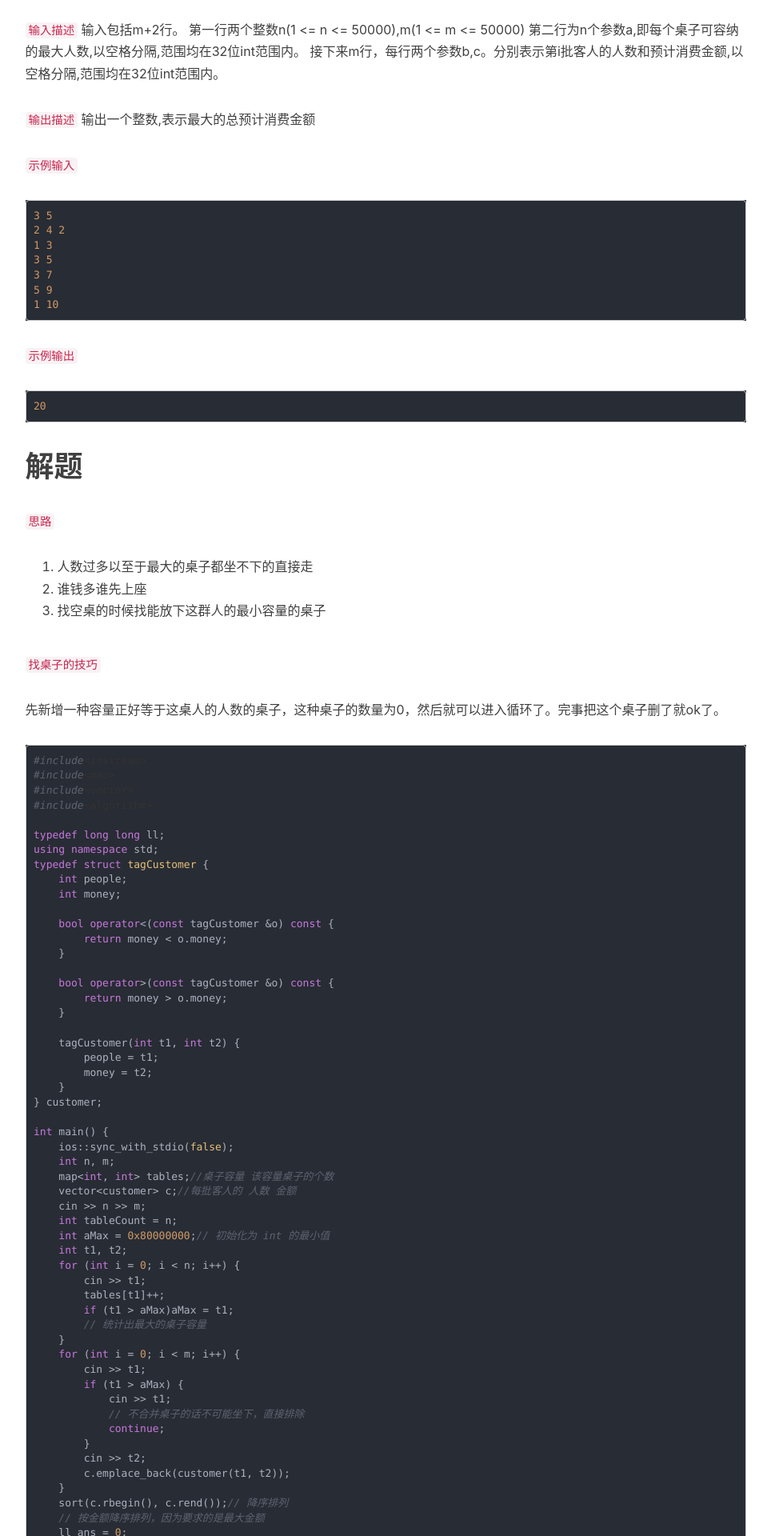
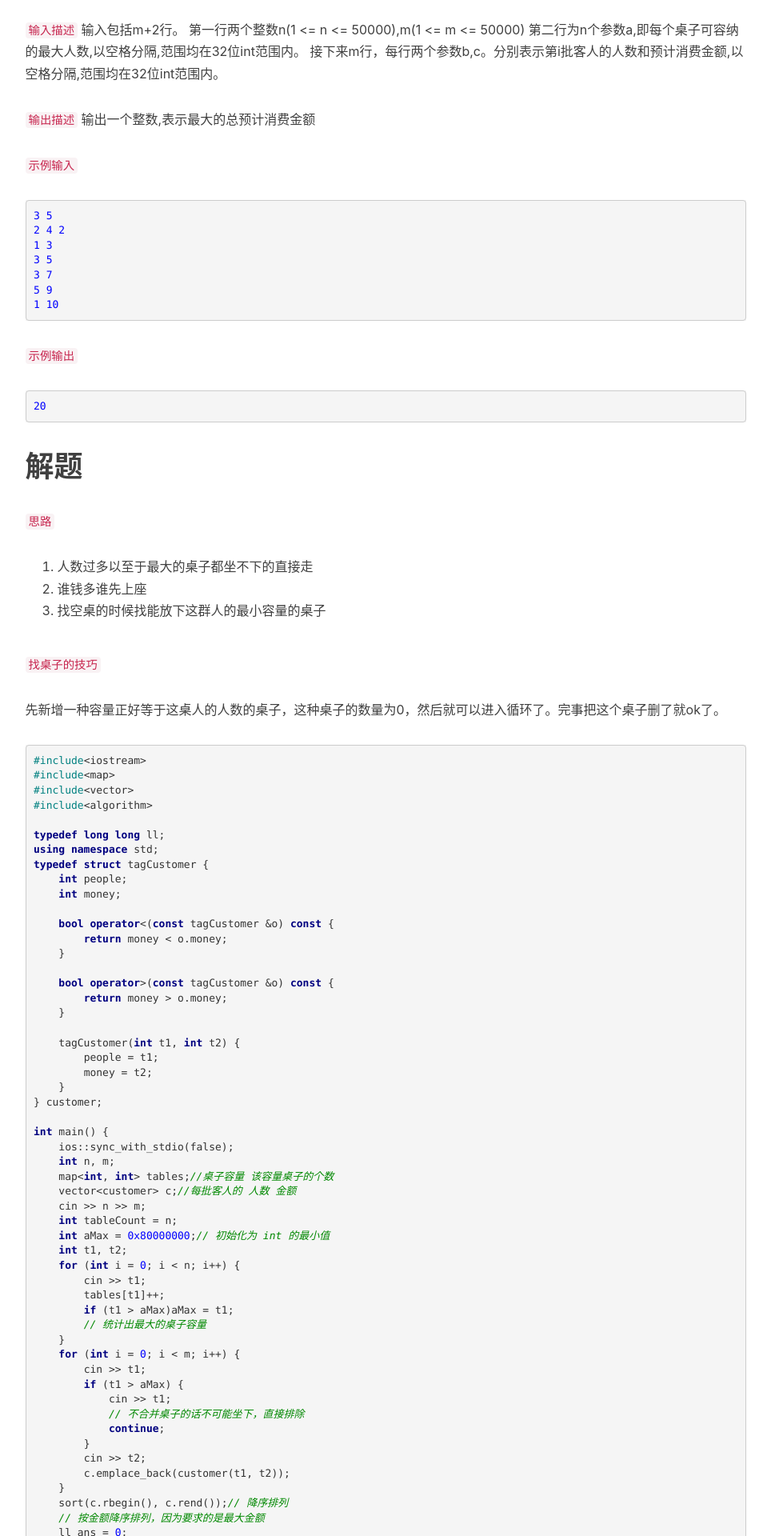
Before and after one commit to code4lala/code4lala.github.io, a Jekyll site: the page built from _posts/2019-02-19-problem-restaurant.markdown, in a window 1280 px wide. Shown: the part 681-2601 px from the top of the page at 80% size, without its empty margins (136-1100 px from the left). Built offline with Jekyll 4.4.1, drawn with Linux system fonts in a browser that asks for light colours; nearby versions of some CDN libraries; comment, search, counter and statistics services are not loaded.

Commit message:
change highlight color style

```diff
--- a/css/hux-blog.css
+++ b/css/hux-blog.css
@@ -299,214 +299,78 @@ button.paper-button {
   margin: 16px;
   border-radius: 2px;
 }
+
+
+
+/* 保持底色和不带行号的一致 */
 .highlight,
 pre.highlight {
-  background: #282c34;
-  color: #abb2bf;
-}
-.highlight pre {
-  background: #282c34;
-}
-.highlight .hll {
-  background: #282c34;
-}
-.highlight .c {
-  color: #5c6370;
-  font-style: italic;
-}
-.highlight .err {
-  color: #960050;
-  background-color: #1e0010;
-}
-.highlight .k {
-  color: #c678dd;
-}
-.highlight .l {
-  color: #98c379;
-}
-.highlight .n {
-  color: #abb2bf;
-}
-.highlight .o {
-  color: #abb2bf;
-}
-.highlight .p {
-  color: #abb2bf;
-}
-.highlight .cm {
-  color: #5c6370;
-  font-style: italic;
-}
-.highlight .cp {
-  color: #5c6370;
-  font-style: italic;
-}
-.highlight .c1 {
-  color: #5c6370;
-  font-style: italic;
-}
-.highlight .cs {
-  color: #5c6370;
-  font-style: italic;
-}
-.highlight .ge {
-  font-style: italic;
-}
-.highlight .gs {
-  font-weight: 700;
-}
-.highlight .kc {
-  color: #c678dd;
-}
-.highlight .kd {
-  color: #c678dd;
-}
-.highlight .kn {
-  color: #c678dd;
-}
-.highlight .kp {
-  color: #c678dd;
-}
-.highlight .kr {
-  color: #c678dd;
-}
-.highlight .kt {
-  color: #c678dd;
-}
-.highlight .ld {
-  color: #98c379;
-}
-.highlight .m {
-  color: #d19a66;
-}
-.highlight .s {
-  color: #98c379;
-}
-.highlight .na {
-  color: #d19a66;
-}
-.highlight .nb {
-  color: #e5c07b;
-}
-.highlight .nc {
-  color: #e5c07b;
-}
-.highlight .no {
-  color: #e5c07b;
-}
-.highlight .nd {
-  color: #e5c07b;
-}
-.highlight .ni {
-  color: #e5c07b;
-}
-.highlight .ne {
-  color: #e5c07b;
-}
-.highlight .nf {
-  color: #abb2bf;
-}
-.highlight .nl {
-  color: #e5c07b;
-}
-.highlight .nn {
-  color: #abb2bf;
-}
-.highlight .nx {
-  color: #abb2bf;
-}
-.highlight .py {
-  color: #e5c07b;
-}
-.highlight .nt {
-  color: #e06c75;
-}
-.highlight .nv {
-  color: #e5c07b;
-}
-.highlight .ow {
-  font-weight: 700;
-}
-.highlight .w {
-  color: #f8f8f2;
-}
-.highlight .mf {
-  color: #d19a66;
-}
-.highlight .mh {
-  color: #d19a66;
-}
-.highlight .mi {
-  color: #d19a66;
-}
-.highlight .mo {
-  color: #d19a66;
-}
-.highlight .sb {
-  color: #98c379;
-}
-.highlight .sc {
-  color: #98c379;
-}
-.highlight .sd {
-  color: #98c379;
-}
-.highlight .s2 {
-  color: #98c379;
-}
-.highlight .se {
-  color: #98c379;
-}
-.highlight .sh {
-  color: #98c379;
-}
-.highlight .si {
-  color: #98c379;
-}
-.highlight .sx {
-  color: #98c379;
-}
-.highlight .sr {
-  color: #56b6c2;
-}
-.highlight .s1 {
-  color: #98c379;
-}
-.highlight .ss {
-  color: #56b6c2;
-}
-.highlight .bp {
-  color: #e5c07b;
-}
-.highlight .vc {
-  color: #e5c07b;
-}
-.highlight .vg {
-  color: #e5c07b;
-}
-.highlight .vi {
-  color: #e06c75;
-}
-.highlight .il {
-  color: #d19a66;
-}
-.highlight .gu {
-  color: #75715e;
-}
-.highlight .gd {
-  color: #f92672;
-}
-.highlight .gi {
-  color: #a6e22e;
-}
+  background: #f5f5f5;
+}
+
+
+/* highlight style from http://jwarby.github.io/jekyll-pygments-themes/languages/javascript.html */
+
+/* {{{ BEGIN code highlight css control area */
+
+  .highlight .hll { background-color: #ffffcc }
+  .highlight .c { color: #008800; font-style: italic } /* Comment */
+  .highlight .err { color: #a61717; background-color: #e3d2d2 } /* Error */
+  .highlight .k { color: #000080; font-weight: bold } /* Keyword */
+  .highlight .cm { color: #008800; font-style: italic } /* Comment.Multiline */
+  .highlight .cp { color: #008080 } /* Comment.Preproc */
+  .highlight .c1 { color: #008800; font-style: italic } /* Comment.Single */
+  .highlight .cs { color: #008800; font-weight: bold } /* Comment.Special */
+  .highlight .gd { color: #000000; background-color: #ffdddd } /* Generic.Deleted */
+  .highlight .ge { font-style: italic } /* Generic.Emph */
+  .highlight .gr { color: #aa0000 } /* Generic.Error */
+  .highlight .gh { color: #999999 } /* Generic.Heading */
+  .highlight .gi { color: #000000; background-color: #ddffdd } /* Generic.Inserted */
+  .highlight .go { color: #888888 } /* Generic.Output */
+  .highlight .gp { color: #555555 } /* Generic.Prompt */
+  .highlight .gs { font-weight: bold } /* Generic.Strong */
+  .highlight .gu { color: #aaaaaa } /* Generic.Subheading */
+  .highlight .gt { color: #aa0000 } /* Generic.Traceback */
+  .highlight .kc { color: #000080; font-weight: bold } /* Keyword.Constant */
+  .highlight .kd { color: #000080; font-weight: bold } /* Keyword.Declaration */
+  .highlight .kn { color: #000080; font-weight: bold } /* Keyword.Namespace */
+  .highlight .kp { color: #000080; font-weight: bold } /* Keyword.Pseudo */
+  .highlight .kr { color: #000080; font-weight: bold } /* Keyword.Reserved */
+  .highlight .kt { color: #000080; font-weight: bold } /* Keyword.Type */
+  .highlight .m { color: #0000FF } /* Literal.Number */
+  .highlight .s { color: #0000FF } /* Literal.String */
+  .highlight .na { color: #FF0000 } /* Name.Attribute */
+  .highlight .nt { color: #000080; font-weight: bold } /* Name.Tag */
+  .highlight .ow { font-weight: bold } /* Operator.Word */
+  .highlight .w { color: #bbbbbb } /* Text.Whitespace */
+  .highlight .mf { color: #0000FF } /* Literal.Number.Float */
+  .highlight .mh { color: #0000FF } /* Literal.Number.Hex */
+  .highlight .mi { color: #0000FF } /* Literal.Number.Integer */
+  .highlight .mo { color: #0000FF } /* Literal.Number.Oct */
+  .highlight .sb { color: #0000FF } /* Literal.String.Backtick */
+  .highlight .sc { color: #800080 } /* Literal.String.Char */
+  .highlight .sd { color: #0000FF } /* Literal.String.Doc */
+  .highlight .s2 { color: #0000FF } /* Literal.String.Double */
+  .highlight .se { color: #0000FF } /* Literal.String.Escape */
+  .highlight .sh { color: #0000FF } /* Literal.String.Heredoc */
+  .highlight .si { color: #0000FF } /* Literal.String.Interpol */
+  .highlight .sx { color: #0000FF } /* Literal.String.Other */
+  .highlight .sr { color: #0000FF } /* Literal.String.Regex */
+  .highlight .s1 { color: #0000FF } /* Literal.String.Single */
+  .highlight .ss { color: #0000FF } /* Literal.String.Symbol */
+  .highlight .il { color: #0000FF } /* Literal.Number.Integer.Long */
+
+/* code highlight css control area END }}} */
+
+
+
 .highlighter-rouge .highlight {
   margin-bottom: 10px;
   border-radius: 6px;
 }
 .highlighter-rouge .highlight pre {
   font-size: 14px;
-  line-height: 1.25;
-  color: #555;
+  line-height: 1.3;
   background: transparent;
   border: 0;
   margin: 0;
@@ -516,9 +380,6 @@ pre.highlight {
 .highlighter-rouge .highlight .rouge-table .rouge-gutter,
 .highlighter-rouge .highlight .rouge-table .rouge-code {
   border: 0 !important;
-}
-.highlighter-rouge .highlight .rouge-code pre {
-  color: #abb2bf;
 }
 .highlighter-rouge .highlight .table-responsive {
   margin: 0px;
```
